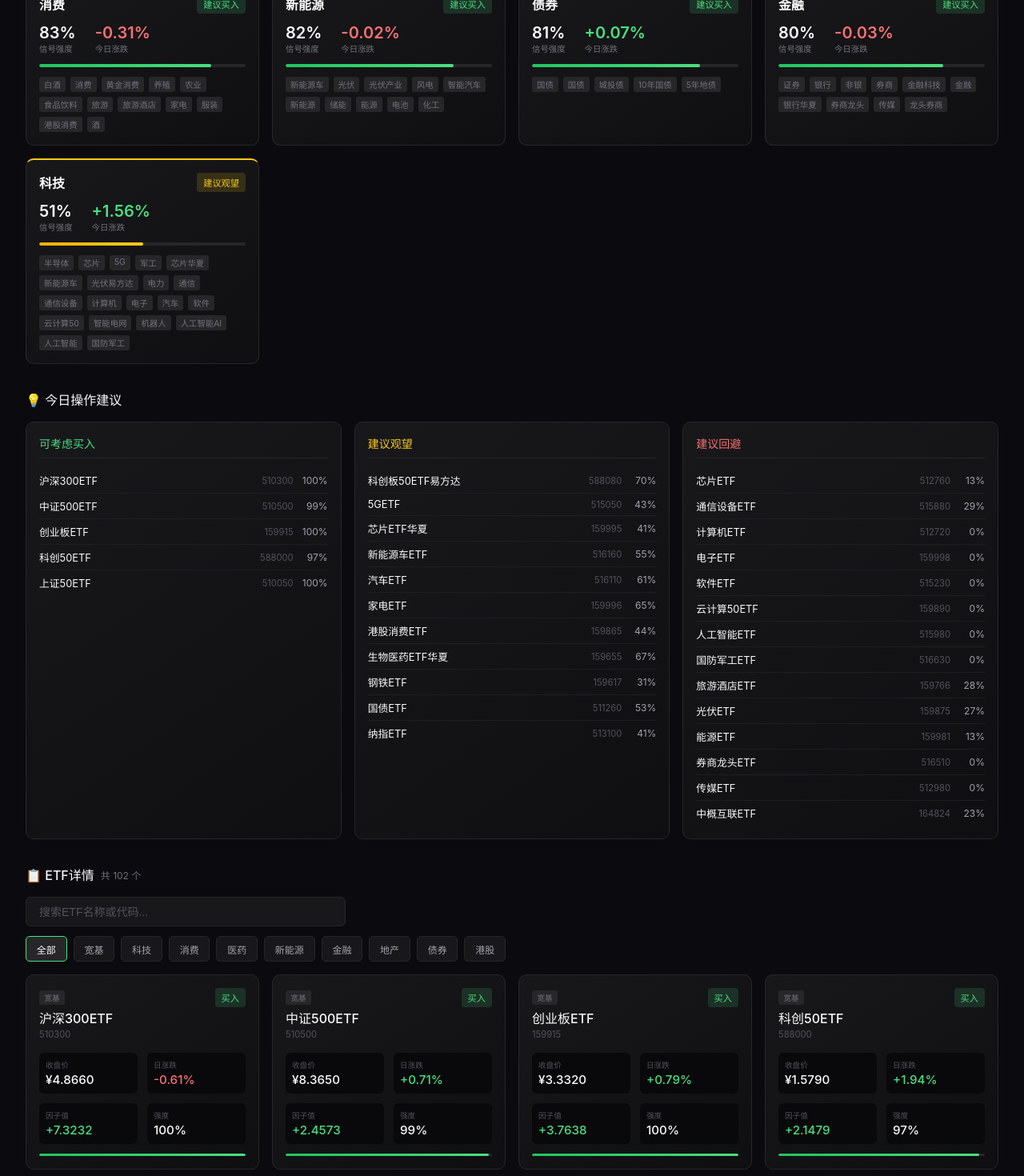
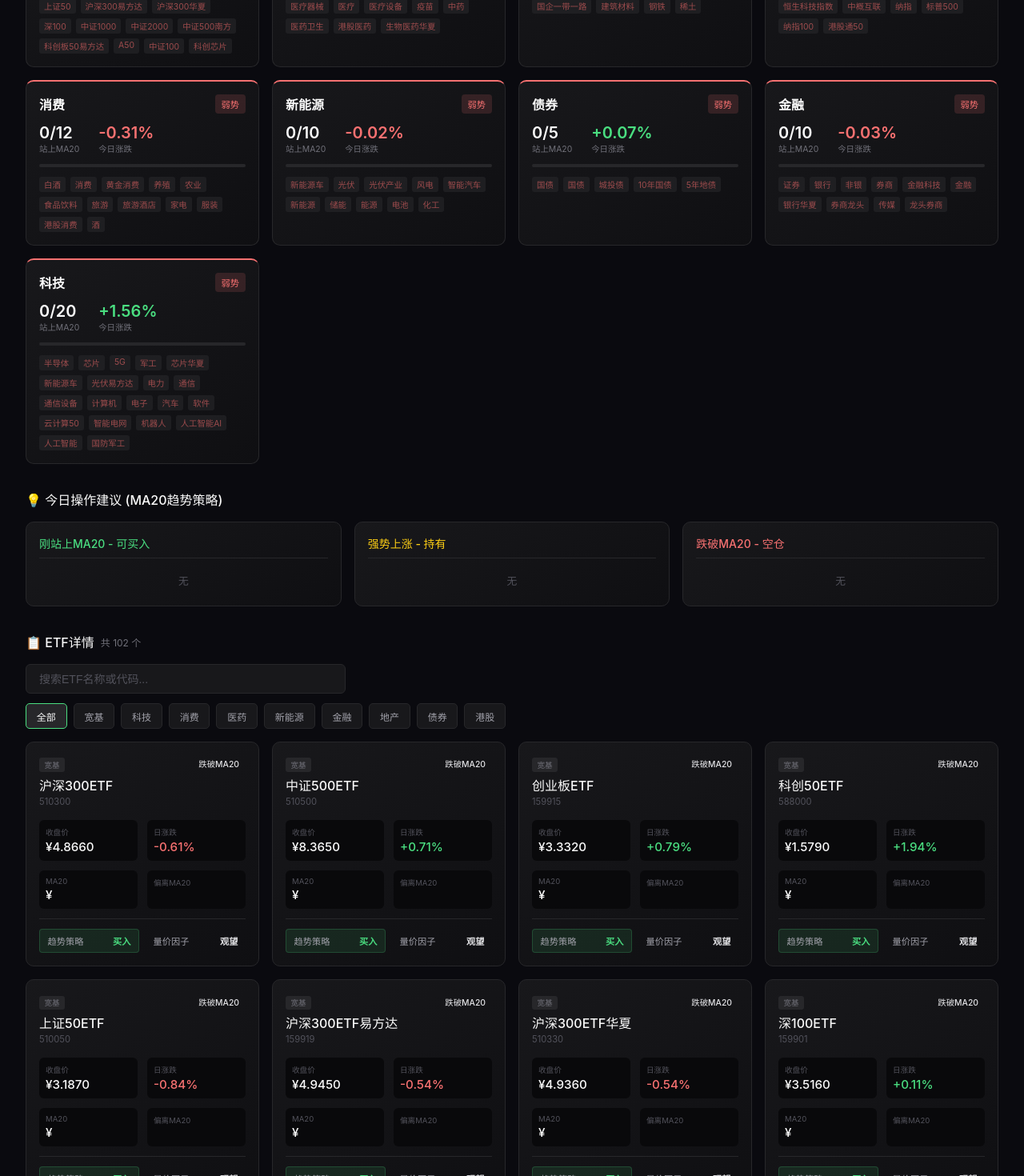
Before and after one commit to ShenzheZhu/China-A-shares-Trending-Dashboard, a Next.js app in the folder web/: page / in a window 1280 px wide. Shown: the part 700-2170 px from the top of the page at 80% size. Built offline with nearby package versions, Linux system fonts and the light colour scheme.

Commit message:
fix: workflow确保使用最新代码

```diff
--- a/web/app/page.js
+++ b/web/app/page.js
@@ -36,6 +36,10 @@ export default function Home() {
     return '观望'
   }
 
+  const getMaSignalText = (signal) => {
+    return signal === 'buy' ? '站上MA20' : '跌破MA20'
+  }
+
   const categories = ['all', ...new Set(signals?.etfs?.map(e => e.category) || [])]
   const filteredETFs = (signals?.etfs || [])
     .filter(e => filter === 'all' || e.category === filter)
@@ -43,11 +47,25 @@ export default function Home() {
       e.name.toLowerCase().includes(search.toLowerCase()) ||
       e.code.includes(search)
     )
+    .sort((a, b) => {
+      // 先按MA信号排序（buy在前），再按偏离度排序
+      if (a.maSignal !== b.maSignal) {
+        return a.maSignal === 'buy' ? -1 : 1
+      }
+      // 同信号内按偏离度排序（站上MA20的按偏离大排，跌破的按偏离小排）
+      const aDiff = parseFloat(a.maDiff)
+      const bDiff = parseFloat(b.maDiff)
+      return bDiff - aDiff
+    })
 
-  // 统计
-  const buyCount = signals?.etfs?.filter(e => e.signal === 'buy').length || 0
-  const holdCount = signals?.etfs?.filter(e => e.signal === 'hold').length || 0
+  // 统计 - 量价因子
+  const buyCount = signals?.etfs?.filter(e => e.factorSignal === 'buy').length || 0
+  const holdCount = signals?.etfs?.filter(e => e.factorSignal === 'hold').length || 0
   const total = signals?.etfs?.length || 0
+
+  // 统计 - MA20均线
+  const maAboveCount = signals?.etfs?.filter(e => e.maSignal === 'buy').length || 0
+  const maBelowCount = signals?.etfs?.filter(e => e.maSignal === 'sell').length || 0
 
   // 板块分析
   const getSectorAnalysis = () => {
@@ -123,15 +141,15 @@ export default function Home() {
       <div className="overview">
         <div className="stat-card" style={{borderLeftColor: moodColor}}>
           <span className="stat-num">{(avgStrength * 100).toFixed(0)}%</span>
-          <span className="stat-label">市场情绪 · {marketMood}</span>
+          <span className="stat-label">量价情绪</span>
         </div>
         <div className="stat-card buy">
-          <span className="stat-num">{buyCount}</span>
-          <span className="stat-label">做多信号</span>
+          <span className="stat-num">{maAboveCount}</span>
+          <span className="stat-label">站上MA20</span>
         </div>
-        <div className="stat-card hold">
-          <span className="stat-num">{holdCount}</span>
-          <span className="stat-label">观望</span>
+        <div className="stat-card sell">
+          <span className="stat-num">{maBelowCount}</span>
+          <span className="stat-label">跌破MA20</span>
         </div>
         <div className="stat-card neutral">
           <span className="stat-num">{total}</span>
@@ -139,17 +157,47 @@ export default function Home() {
         </div>
       </div>
 
+      {/* 板块热力图 */}
+      <div className="heatmap-section">
+        <h3>🔥 板块热力图</h3>
+        <div className="heatmap-grid">
+          {sectorAnalysis.map(sector => {
+            const maAbove = sector.items.filter(e => e.maSignal === 'buy').length
+            const maRatio = maAbove / sector.count
+            const hue = maRatio * 120  // 0=红, 60=黄, 120=绿
+            const lightness = 25 + maRatio * 20
+            return (
+              <div
+                className="heatmap-cell"
+                key={sector.name}
+                style={{
+                  background: `hsl(${hue}, 70%, ${lightness}%)`,
+                  opacity: 0.7 + maRatio * 0.3
+                }}
+                title={`${sector.name}: ${maAbove}/${sector.count} 站上MA20`}
+              >
+                <span className="heatmap-name">{sector.name}</span>
+                <span className="heatmap-ratio">{(maRatio * 100).toFixed(0)}%</span>
+              </div>
+            )
+          })}
+        </div>
+      </div>
+
       {/* 板块分析 */}
       <div className="analysis-section">
-        <h3>📊 板块分析</h3>
+        <h3>📊 板块分析 (MA20趋势)</h3>
         <div className="sector-grid">
           {sectorAnalysis.map(sector => {
-            const signal = sector.avgStrength > 0.7 ? 'buy' : sector.avgStrength > 0.3 ? 'hold' : 'sell'
-            const recommendation = sector.avgStrength > 0.7
-              ? '建议买入'
-              : sector.avgStrength > 0.3
-                ? '建议观望'
-                : '建议回避'
+            // 计算板块内站上MA20的比例
+            const maAbove = sector.items.filter(e => e.maSignal === 'buy').length
+            const maRatio = maAbove / sector.count
+            const signal = maRatio > 0.7 ? 'buy' : maRatio > 0.3 ? 'hold' : 'sell'
+            const recommendation = maRatio > 0.7
+              ? '强势'
+              : maRatio > 0.3
+                ? '震荡'
+                : '弱势'
 
             return (
               <div className={`sector-card ${signal}`} key={sector.name}>
@@ -159,8 +207,8 @@ export default function Home() {
                 </div>
                 <div className="sector-stats">
                   <div className="sector-stat">
-                    <span className="stat-value">{(sector.avgStrength * 100).toFixed(0)}%</span>
-                    <span className="stat-desc">信号强度</span>
+                    <span className="stat-value">{maAbove}/{sector.count}</span>
+                    <span className="stat-desc">站上MA20</span>
                   </div>
                   <div className="sector-stat">
                     <span className={`stat-value ${sector.avgReturn >= 0 ? 'positive' : 'negative'}`}>
@@ -172,12 +220,12 @@ export default function Home() {
                 <div className="sector-bar">
                   <div
                     className={`sector-bar-fill ${signal}`}
-                    style={{width: `${sector.avgStrength * 100}%`}}
+                    style={{width: `${maRatio * 100}%`}}
                   />
                 </div>
                 <div className="sector-items">
                   {sector.items.map(e => (
-                    <span key={e.code} className="sector-item">
+                    <span key={e.code} className={`sector-item ${e.maSignal === 'buy' ? 'above' : 'below'}`}>
                       {e.name.replace('ETF', '')}
                     </span>
                   ))}
@@ -190,46 +238,65 @@ export default function Home() {
 
       {/* 今日建议 */}
       <div className="recommendation-section">
-        <h3>💡 今日操作建议</h3>
+        <h3>💡 今日操作建议 (MA20趋势策略)</h3>
         <div className="recommendation-grid">
           <div className="rec-card buy">
-            <h4>可考虑买入</h4>
+            <h4>刚站上MA20 - 可买入</h4>
             <ul>
-              {signals?.etfs?.filter(e => e.strength > 0.7).slice(0, 5).map(e => (
+              {signals?.etfs
+                ?.filter(e => e.maSignal === 'buy')
+                .map(e => ({...e, diffNum: parseFloat(e.maDiff)}))
+                .filter(e => e.diffNum > 0 && e.diffNum <= 10)
+                .sort((a, b) => a.diffNum - b.diffNum)
+                .slice(0, 8)
+                .map(e => (
                 <li key={e.code}>
                   <span className="rec-name">{e.name}</span>
                   <span className="rec-code">{e.code}</span>
-                  <span className="rec-strength">{(e.strength * 100).toFixed(0)}%</span>
+                  <span className="rec-strength">{e.maDiff}</span>
                 </li>
               ))}
+              {signals?.etfs?.filter(e => e.maSignal === 'buy' && parseFloat(e.maDiff) <= 10).length === 0 &&
+                <li className="empty">无</li>
+              }
             </ul>
           </div>
           <div className="rec-card hold">
-            <h4>建议观望</h4>
+            <h4>强势上涨 - 持有</h4>
             <ul>
-              {signals?.etfs?.filter(e => e.strength <= 0.7 && e.strength > 0.3).map(e => (
+              {signals?.etfs
+                ?.filter(e => e.maSignal === 'buy')
+                .map(e => ({...e, diffNum: parseFloat(e.maDiff)}))
+                .filter(e => e.diffNum > 10)
+                .sort((a, b) => b.diffNum - a.diffNum)
+                .slice(0, 8)
+                .map(e => (
                 <li key={e.code}>
                   <span className="rec-name">{e.name}</span>
                   <span className="rec-code">{e.code}</span>
-                  <span className="rec-strength">{(e.strength * 100).toFixed(0)}%</span>
+                  <span className="rec-strength">{e.maDiff}</span>
                 </li>
               ))}
-              {signals?.etfs?.filter(e => e.strength <= 0.7 && e.strength > 0.3).length === 0 &&
+              {signals?.etfs?.filter(e => e.maSignal === 'buy' && parseFloat(e.maDiff) > 10).length === 0 &&
                 <li className="empty">无</li>
               }
             </ul>
           </div>
           <div className="rec-card avoid">
-            <h4>建议回避</h4>
+            <h4>跌破MA20 - 空仓</h4>
             <ul>
-              {signals?.etfs?.filter(e => e.strength <= 0.3).map(e => (
+              {signals?.etfs
+                ?.filter(e => e.maSignal === 'sell')
+                .sort((a, b) => parseFloat(a.maDiff) - parseFloat(b.maDiff))
+                .slice(0, 8)
+                .map(e => (
                 <li key={e.code}>
                   <span className="rec-name">{e.name}</span>
                   <span className="rec-code">{e.code}</span>
-                  <span className="rec-strength">{(e.strength * 100).toFixed(0)}%</span>
+                  <span className="rec-strength">{e.maDiff}</span>
                 </li>
               ))}
-              {signals?.etfs?.filter(e => e.strength <= 0.3).length === 0 &&
+              {signals?.etfs?.filter(e => e.maSignal === 'sell').length === 0 &&
                 <li className="empty">无</li>
               }
             </ul>
@@ -275,9 +342,17 @@ export default function Home() {
                 <h2>{etf.name}</h2>
                 <p className="code">{etf.code}</p>
               </div>
-              <span className={`signal-badge ${etf.signal}`}>
-                {getSignalText(etf.signal)}
-              </span>
+              <div className="dual-signals">
+                {etf.signalChange === 'breakthrough' && (
+                  <span className="signal-change breakthrough">今日突破</span>
+                )}
+                {etf.signalChange === 'breakdown' && (
+                  <span className="signal-change breakdown">今日跌破</span>
+                )}
+                <span className={`signal-badge small ${etf.maSignal}`} title="MA20趋势">
+                  {getMaSignalText(etf.maSignal)}
+                </span>
+              </div>
             </div>
 
             <div className="metrics">
@@ -292,23 +367,31 @@ export default function Home() {
                 </p>
               </div>
               <div className="metric">
-                <p className="metric-label">因子值</p>
-                <p className={`metric-value ${parseFloat(etf.factor) > 0 ? 'positive' : 'negative'}`}>
-                  {etf.factor > 0 ? '+' : ''}{etf.factor}
-                </p>
+                <p className="metric-label">MA20</p>
+                <p className="metric-value">¥{etf.ma20}</p>
               </div>
               <div className="metric">
-                <p className="metric-label">强度</p>
-                <p className="metric-value">{(etf.strength * 100).toFixed(0)}%</p>
+                <p className="metric-label">偏离MA20</p>
+                <p className={`metric-value ${parseFloat(etf.maDiff) >= 0 ? 'positive' : 'negative'}`}>
+                  {etf.maDiff}
+                </p>
               </div>
             </div>
 
-            <div className="strength-bar">
-              <div className="bar-container">
-                <div
-                  className={`bar-fill ${etf.signal}`}
-                  style={{ width: `${Math.abs(etf.strength) * 100}%` }}
-                />
+            <div className="dual-strategy">
+              <div className={`strategy-item ${
+                etf.maSignal === 'sell' ? 'sell' :
+                parseFloat(etf.maDiff) > 10 ? 'hold' : 'buy'
+              }`}>
+                <span className="strategy-label">趋势策略</span>
+                <span className="strategy-value">{
+                  etf.maSignal === 'sell' ? '卖出' :
+                  parseFloat(etf.maDiff) > 10 ? '观望' : '买入'
+                }</span>
+              </div>
+              <div className={`strategy-item ${etf.factorSignal}`}>
+                <span className="strategy-label">量价因子</span>
+                <span className="strategy-value">{getSignalText(etf.factorSignal)}</span>
               </div>
             </div>
           </div>
@@ -325,23 +408,39 @@ export default function Home() {
         {showRules && (
           <div className="rules-content">
             <div className="rule-block">
-              <h4>市场情绪解读</h4>
+              <h4>MA20趋势策略（主策略）</h4>
               <table>
                 <tbody>
-                  <tr><td className="level-strong">情绪 &gt; 70%</td><td>市场整体偏多，可积极参与</td></tr>
-                  <tr><td className="level-medium">情绪 40-70%</td><td>市场震荡，谨慎操作</td></tr>
-                  <tr><td className="level-weak">情绪 &lt; 40%</td><td>市场偏空，建议观望</td></tr>
+                  <tr><td className="level-strong">站上MA20</td><td>价格 &gt; 20日均线，趋势向上，可持有</td></tr>
+                  <tr><td className="level-weak">跌破MA20</td><td>价格 &lt; 20日均线，趋势转弱，建议空仓</td></tr>
+                </tbody>
+              </table>
+              <p style={{marginTop:'0.5rem',fontSize:'0.75rem',color:'#a1a1aa'}}>
+                回测验证：2024.09-2026.01牛市，年化+17.6%，Sharpe 1.81，最大回撤-5.1%
+              </p>
+            </div>
+
+            <div className="rule-block">
+              <h4>偏离MA20解读</h4>
+              <table>
+                <tbody>
+                  <tr><td className="level-strong">+10%以上</td><td>短期涨幅较大，注意回调风险</td></tr>
+                  <tr><td className="level-medium">+1% ~ +10%</td><td>健康上涨，可持有</td></tr>
+                  <tr><td className="level-weak">负值</td><td>跌破均线，观望为主</td></tr>
                 </tbody>
               </table>
             </div>
 
             <div className="rule-block">
-              <h4>信号强度说明</h4>
+              <h4>量价因子（辅助参考）</h4>
+              <p style={{fontSize:'0.75rem',color:'#a1a1aa',marginBottom:'0.5rem'}}>
+                AI训练的量价因子，反映成交量与价格的异常程度，仅供参考
+              </p>
               <table>
                 <tbody>
-                  <tr><td className="level-strong">强度 &gt; 70%</td><td>强信号，可考虑建仓</td></tr>
-                  <tr><td className="level-medium">强度 30-70%</td><td>中等信号，观察为主</td></tr>
-                  <tr><td className="level-weak">强度 &lt; 30%</td><td>弱信号，建议空仓</td></tr>
+                  <tr><td className="level-strong">买入</td><td>因子强度 &gt; 70%</td></tr>
+                  <tr><td className="level-medium">观望</td><td>因子强度 30-70%</td></tr>
+                  <tr><td className="level-weak">回避</td><td>因子强度 &lt; 30%</td></tr>
                 </tbody>
               </table>
             </div>
@@ -349,20 +448,20 @@ export default function Home() {
             <div className="rule-block">
               <h4>操作建议</h4>
               <ul>
-                <li><strong>时间：</strong>每日14:00-14:55查看信号并决策</li>
-                <li><strong>仓位：</strong>单只ETF不超过总资金20%</li>
-                <li><strong>止损：</strong>设置5%止损线</li>
-                <li><strong>择时：</strong>信号强+价格下跌时可能是较好买点</li>
-                <li><strong>板块轮动：</strong>优先关注强度最高的板块</li>
+                <li><strong>核心策略：</strong>跟随MA20，站上持有，跌破离场</li>
+                <li><strong>买入时机：</strong>价格刚站上MA20（偏离+1%~+5%）</li>
+                <li><strong>卖出时机：</strong>价格跌破MA20</li>
+                <li><strong>仓位控制：</strong>单只ETF不超过总资金20%</li>
+                <li><strong>板块选择：</strong>优先选"站上MA20"比例高的板块</li>
               </ul>
             </div>
 
             <div className="rule-block">
               <h4>注意事项</h4>
               <ul>
-                <li>信号基于AI量化模型生成</li>
-                <li>极端行情时谨慎使用</li>
-                <li>信号仅供参考，需结合自身判断</li>
+                <li>MA20策略在趋势市有效，震荡市可能反复打脸</li>
+                <li>量价因子仅供辅助参考，不作为主要依据</li>
+                <li>信号每日23:00更新，基于收盘数据</li>
               </ul>
             </div>
           </div>
```
Also changed, not shown: 1 other file (tests, documents, lock files or other folders).
